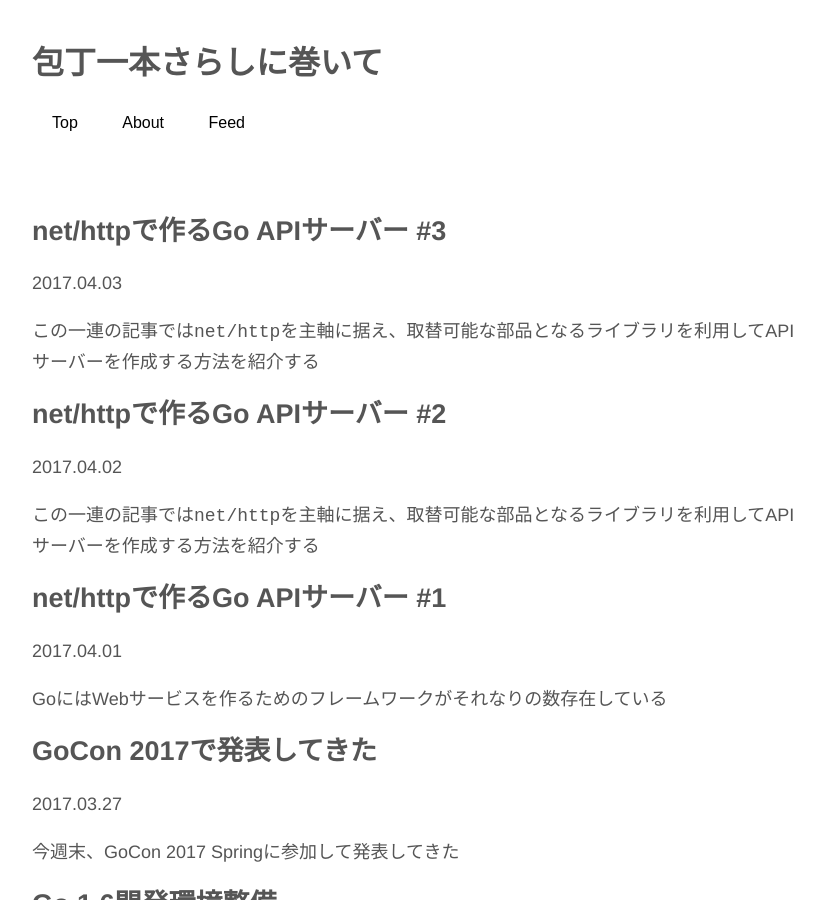
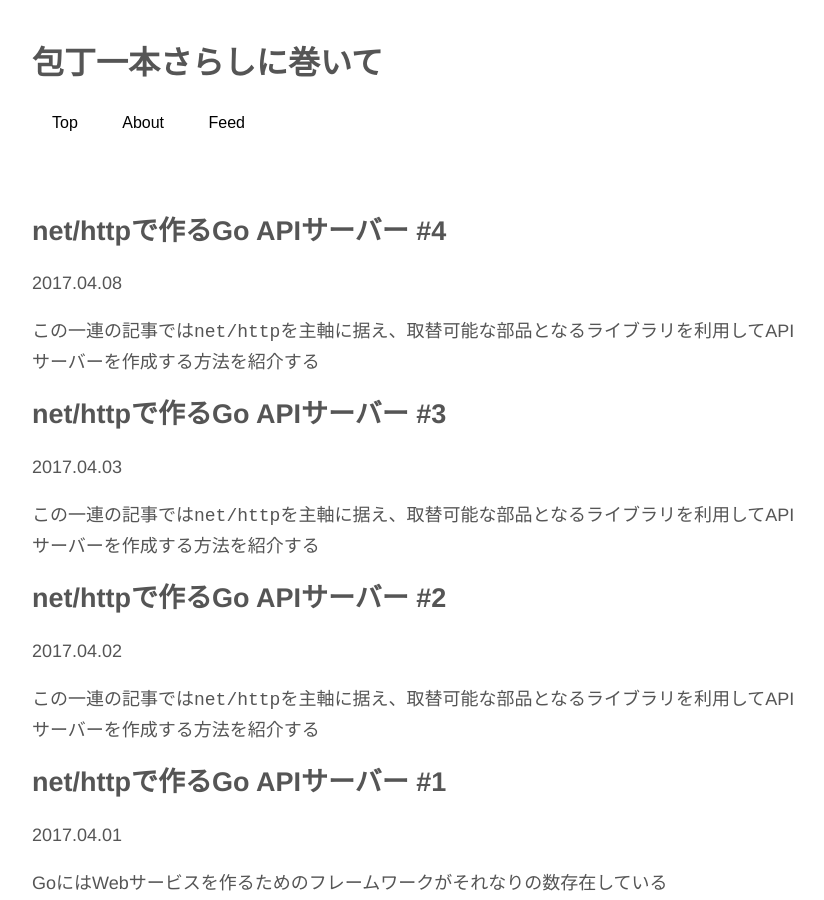
Before and after one commit to achiku/achiku.github.io, a Jekyll site: the page built from index.md, in a window 1280 px wide and 900 px high. Shown: the whole window, without its empty margins (218-1042 px from the left). Built offline with Jekyll 4.4.1, drawn with Linux system fonts in a browser that asks for light colours; some of the changed lines change nothing that is shown.

Commit message:
2017/04/08

````diff
--- a/_posts/2017-04-02-go-net-http-api-server-2.md
+++ b/_posts/2017-04-02-go-net-http-api-server-2.md
@@ -84,7 +84,7 @@ func main() {
 }
 ```
 
-ここで示しているのは`animal`インターフェースを実装しているものはどのような型でもanimalとして使えるという事。「どのような型でも」と付けたのは、structに付与したメソッドがインターフェースと一致しているかどうかに限らず、上記サンプルで示した`nameType`という実態は`string`の型に付与したメソッドでもインターフェースを満たしていれば`animal`として扱える、という事。言葉は乱暴かもしれないけどコンパイル時型チェックなduck typingみたいな感じに使える。
+このコードの中で言いたいのは`animal`インターフェースを実装しているものはどのような型でもanimalとして使えるという事。「どのような型でも」と付けたのは、structに付与したメソッドがインターフェースと一致しているかどうかに限らず、上記サンプルで示した`nameType`という実態は`string`の型に付与したメソッドでもインターフェースを満たしていれば`animal`として扱える、という事。言葉は乱暴かもしれないけどコンパイル時型チェックなduck typingみたいな感じに使える。
 
 詳細は以下の記事がステップバイステップで解説していて面白い。
 
@@ -133,7 +133,7 @@ type Handler interface {
 }
 ```
 
-`ServeHTTP`というメソッド一つ持っていればそれは全て`http.Handler`として扱う事ができる。なんとも小さくて頼りない感じがするが、`http.Request`と`http.ResponseWriter`と合わさってとてもシンプルにHTTPリクエストを扱えるようになっている。以下にあまり現実的ではないけど、こういう風にも作れるという例を示す。
+`ServeHTTP(http.ResponseWriter, *http.Request)`というメソッド一つ持っていればそれは全て`http.Handler`として扱う事ができる。なんとも小さくて頼りない感じがするが、`http.Request`と`http.ResponseWriter`と合わさってとてもシンプルにHTTPリクエストを扱えるようになっている。以下にあまり現実的ではないけど、こういう風にも作れるという例を示す。
 
 
 ```golang
@@ -165,7 +165,7 @@ func main() {
 }
 ```
 
-`myString`型は`ServeHTP(http.ResponseWriter, *http.Request)`というシグネチャを満たすので`http.Handler`として利用できる。`http.Handler`として利用できるので、`mux.Handle(string, http.Handler)`に渡せる。そうすることでURLとHTTPリクエスト/レスポンスの処理が紐付き、サーバーとして起動できる、という流れ。
+`myString`型は`ServeHTTP(http.ResponseWriter, *http.Request)`というシグネチャを満たすので`http.Handler`として利用できる。`http.Handler`として利用できるので、`mux.Handle(string, http.Handler)`に渡せる。そうすることでURLとHTTPリクエスト/レスポンスの処理が紐付き、サーバーとして起動できる、という流れ。
 
 以下は良くGoの`net/http`の例で見る`func(http.ResponseWriter, *http.Request)`とURLを紐付けるタイプのやつ。
 
@@ -202,7 +202,7 @@ func (f HandlerFunc) ServeHTTP(w ResponseWriter, r *Request) {
 }
 ```
 
-これは関数`func(http.ResponseWriter, *http.Request)`に`ServeHTTP`メソッドを追加してただただその関数を呼ぶ、という形になっており、あくまでもシンタックスシュガーとしてURLと`http.Handler`が実行する処理の紐付けを行っている事がわかる。たまにURL routing系のライブラリで`http.HandlerFunc`しか取らないものがあるんだけど、シンタックスシュガーだけ取り入れて肝心の`http.Handler`を受けれないのはライブラリとしてはもったいないなという思いがある。
+これは関数`func(http.ResponseWriter, *http.Request)`を`http.HandlerFunc`に型変換し`ServeHTTP`メソッドを持つ形にして、`ServeHTTP`の中で型変換したその関数を呼ぶ、という形になっており、あくまでもシンタックスシュガーとしてURLと`http.Handler`が実行する処理の紐付けを行っている事がわかる。たまにURL routing系のライブラリで`http.HandlerFunc`しか取らないものがあるんだけど、シンタックスシュガーだけ取り入れて肝心の`http.Handler`を受けれないのはライブラリとしてはもったいないなという思いがある。
 
 
 ### 何が嬉しいのか
--- /dev/null
+++ b/_posts/2017-04-08-go-net-http-api-server-4.md
@@ -0,0 +1,100 @@
+---
+layout: post
+title: 'net/httpで作るGo APIサーバー #4'
+---
+
+この一連の記事では`net/http`を主軸に据え、取替可能な部品となるライブラリを利用してAPIサーバーを作成する方法を紹介する。
+
+- [net/httpで作るGo APIサーバー #1](http://akirachiku.com/2017/04/01/go-net-http-api-server-1.html)
+- [net/httpで作るGo APIサーバー #2](http://akirachiku.com/2017/04/02/go-net-http-api-server-2.html)
+- [net/httpで作るGo APIサーバー #3](http://akirachiku.com/2017/04/02/go-net-http-api-server-3.html)
+
+上記3つの記事で`net/http`単体でもある程度の機能を満たせる形でAPIサーバーを構築できる事を示した。但し、現代的なAPIサーバーを構築する上で必要になる部分が幾つか欠けている。今回の記事では欠けているポイントのうちの一つであるHTTPルーターの話を書く。
+
+### HTTPルーター
+
+ここで言うHTTPルーターとは以下の事ができるものである事とする。
+
+- HTTP Method+URLと`http.Handler`の紐付けができ、クライアントからのHTTPリクエストに対して適切な処理をディスパッチできる
+- URLの一部として含まれるパラメタをパースし`http.Handler`側に渡す機能を持っている
+
+### context導入以前
+
+上記のような事ができるHTTPルーターはいくつかあるが、もう一つ観点として「標準ライブラリと組み合わせて使えるか」というものがある。例えば、Goの標準ライブラリとして`context`が導入される以前は`x/net/context`を組み込んだHTTPルーターがそれなりにあった。同様に`x/net/context`は使わずに独自構造体でリクエストスコープな値を管理するライブラリもある。自分が良いなと思っていたのは以下のライブラリ(テストヘルパー関数だけどコントリビュートしたこともある)。
+
+- [xmux](https://github.com/rs/xmux)
+- [xhandler](https://github.com/rs/xhandler)
+
+xmuxは元は[httprouter](https://github.com/julienschmidt/httprouter)というradix treeを使った高速なディスパッチを売りにするライブラリをベースにして、`ServeHTTPC(context.Context, w http.ResponseWriter, r *http.Request)`という独自のインターフェースを持ち、標準ライブラリとの間にはアダプタを挟んで良い感じでリクエストスコープの値を`http.Handler`的なインターフェースである`xhandler.HandlerC`まで渡してくれる。詳細は以下の作者ブログが詳しい。
+
+- [Our way to Go](http://engineering.dailymotion.com/our-way-to-go/)
+
+ただしこの類の独自インターフェース拡張方式、独自リクエストスコープな値用の構造体を持つ方式は`context`が標準ライブラリである`http.Request`に追加された後にはもはや役目を終えている感がある。`context`に関しては誤解が多い領域なので予め明記しておくが、「goroutineのキャンセルをうまいことやる」という事を主眼に置いた仕組みであり「どんな値もぶち込める便利な場所」ではない。以下の議論/記事をよく読んで、それでもリクエストスコープな値、複数のgoroutineに渡していきたい値を精査した後に持たせる値を決めるのが良いと思う。
+
+- [Golangのcontext.Valueの使い方](http://deeeet.com/writing/2017/02/23/go-context-value/)
+- [Context](http://peter.bourgon.org/blog/2016/07/11/context.html)
+- [peterborgon tweets](https://twitter.com/peterbourgon/status/752022730812317696)
+
+ちなみに[httprouter](https://github.com/julienschmidt/httprouter)も「V2では`context`対応するぜ！」と言っているが[このPR](https://github.com/julienschmidt/httprouter/pull/147)が一向にマージされないので自分は使うのを諦めた経緯がある。
+
+
+### context導入以後
+
+今使っているのは以下のライブラリ。
+
+- [gorilla/mux](https://github.com/gorilla/mux)
+
+ビルドタグを使ってGo 1.6以前は独自構造体を使う、Go 1.7以降は標準ライブラリの`http.Request`の中に入っている`context.Context`を使う、という形になっている。
+
+- [mux/context_nativ.go](https://github.com/gorilla/mux/blob/master/context_native.go#L1)
+
+以下サンプルコード。
+
+```golang
+	// for gorilla/mux
+	router := mux.NewRouter()
+	r := router.PathPrefix("/api").Subrouter()
+	r.Methods("GET").Path("/hello").Handler(chain.Then(AppHandler{h: app.Greeting}))
+	r.Methods("GET").Path("/hello/staticName").Handler(publicChain.Then(AppHandler{h: app.Greeting}))
+	r.Methods("GET").Path("/hello/{name}").Handler(chain.Then(AppHandler{h: app.GreetingWithName}))
+
+	if err := http.ListenAndServe(":8080", router); err != nil {
+		log.Fatal(err)
+	}
+```
+
+`PathPrefix`を使ってサブルーターも作る事ができるので何度も同じURLを書かなくて良くなり、間違いが減る。また、URLの中で`{name}`の用にパラメタを設定でき、`http.Handler`の中で以下のようにして取得することができる。注意点1として、取得できるのは`map[string]string`なので適切な型にキャストして利用する必要がある。
+
+
+```golang
+// GreetingWithName greeting with name
+func (app *App) GreetingWithName(w http.ResponseWriter, r *http.Request) (int, interface{}, error) {
+	val := mux.Vars(r)
+	res, err := HelloService(r.Context(), val["name"], time.Now())
+	if err != nil {
+		app.Logger.Printf("error: %s", err)
+		e := ErrorResponse{
+			Code:    http.StatusInternalServerError,
+			Message: "something went wrong",
+		}
+		return http.StatusInternalServerError, e, err
+	}
+	app.Logger.Printf("ok: %v", res)
+	return http.StatusOK, res, nil
+}
+```
+
+注意点2としては、URLパラメタを含むURLと同じ階層で静的なURLを使いたい場合、静的なURLを先に登録する必要がある、という事。ちなみに[httprouter](https://github.com/julienschmidt/httprouter)は現時点でURLパラメタと同じ階層に静的なURLを登録できない(これもhttprouter使うのを諦めた理由の一つではある)。
+
+```golang
+    // /hello/staticNameが先、/hello/{name}は後
+	r.Methods("GET").Path("/hello/staticName").Handler(publicChain.Then(AppHandler{h: app.Greeting}))
+	r.Methods("GET").Path("/hello/{name}").Handler(chain.Then(AppHandler{h: app.GreetingWithName}))
+```
+
+
+### あわせて読みたい
+
+- [net/httpで作るGo APIサーバー #1](http://akirachiku.com/2017/04/01/go-net-http-api-server-1.html)
+- [net/httpで作るGo APIサーバー #2](http://akirachiku.com/2017/04/02/go-net-http-api-server-2.html)
+- [net/httpで作るGo APIサーバー #3](http://akirachiku.com/2017/04/02/go-net-http-api-server-3.html)
````
Also changed, not shown: 4 other files.
